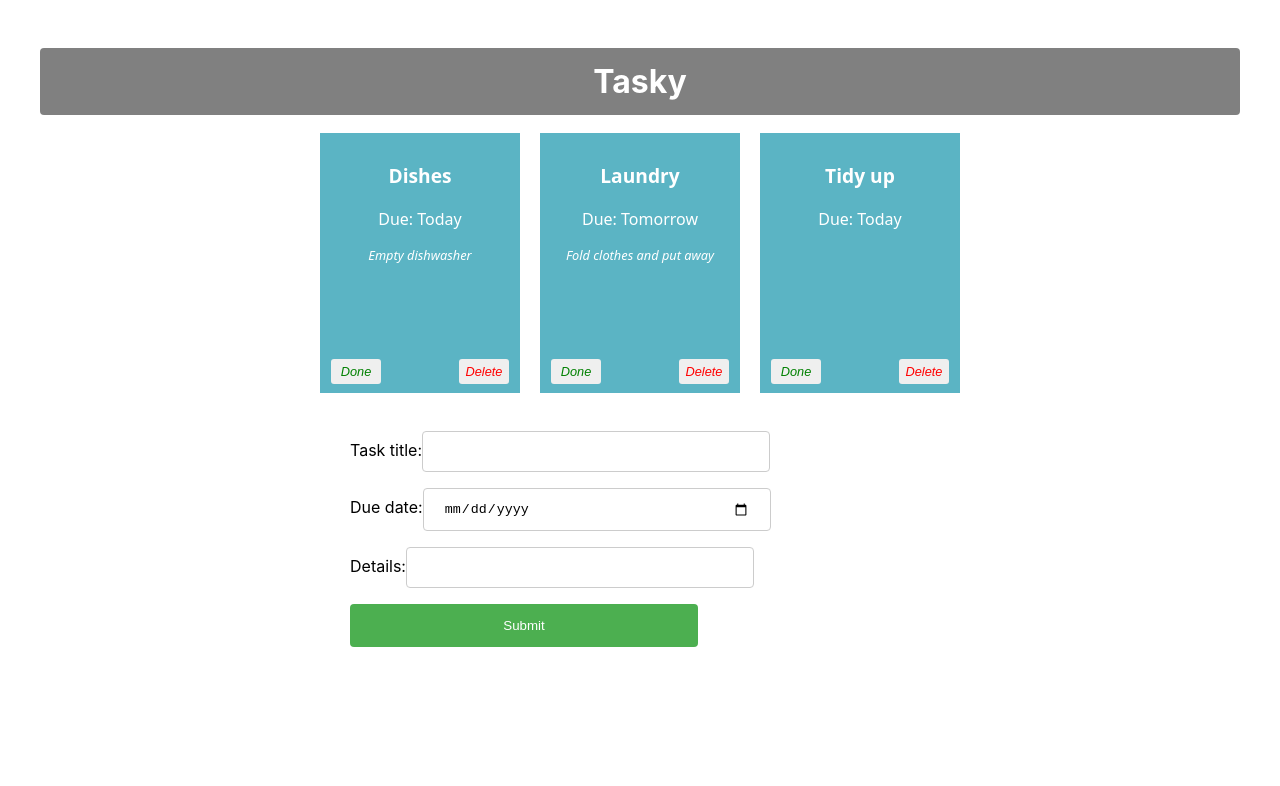
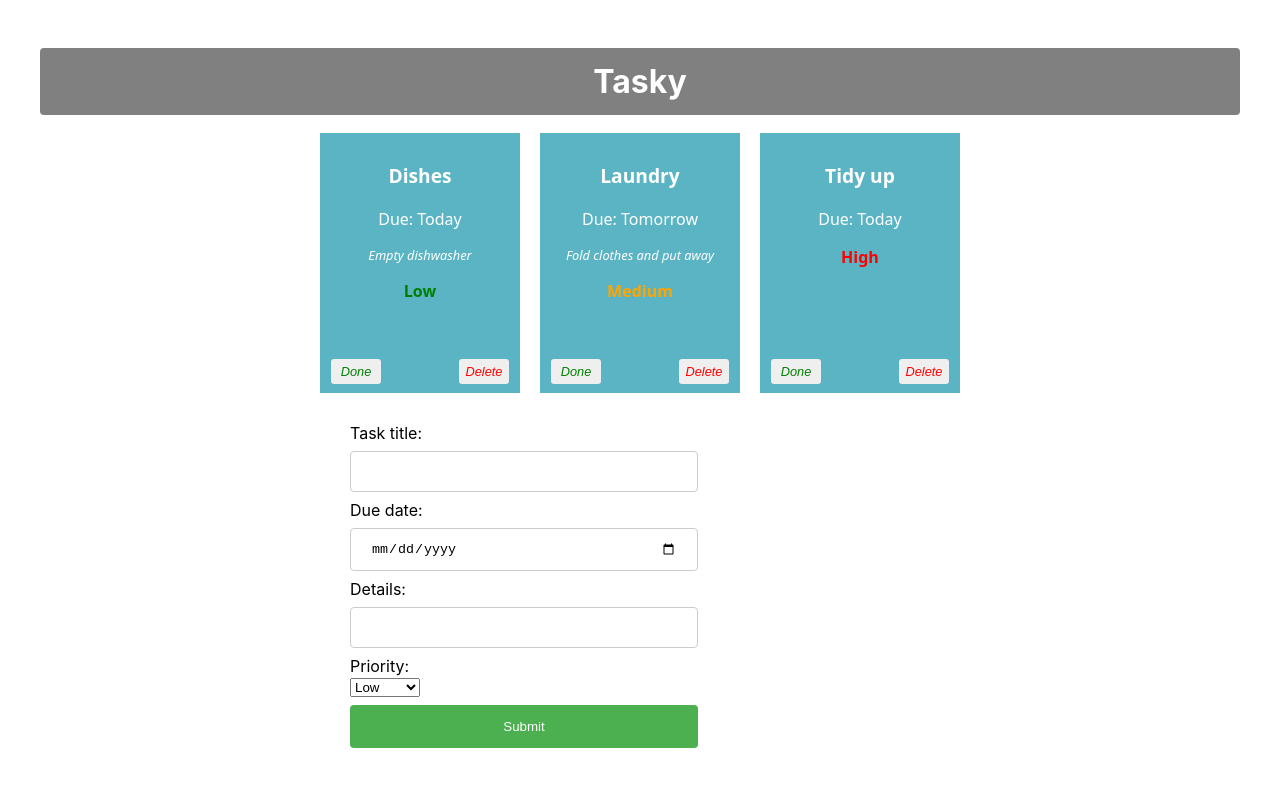
Before and after one commit to georgelipceanu/react-basics-labs, a React (Create React App) app in the folder tasky/: page / in a window 1280 px wide. Shown: the top 786 px of the page. Built offline with nearby package versions, Linux system fonts and the light colour scheme.

Commit message:
Added priority to tasks

```diff
--- a/tasky/src/App.css
+++ b/tasky/src/App.css
@@ -132,3 +132,7 @@
   width: 50%;
   margin: auto;
 }
+
+.priority {
+  font-weight: bold;
+}
--- a/tasky/src/App.js
+++ b/tasky/src/App.js
@@ -7,16 +7,17 @@
 function App() {
   const [ taskState, setTaskState ] = useState({
     tasks: [
-      { id: 1, title:"Dishes", description: "Empty dishwasher", deadline: "Today", done: false },
-      { id: 2, title: "Laundry", description: "Fold clothes and put away", deadline: "Tomorrow", done: false },
-      { id: 3, title: "Tidy up", deadline: "Today", done: false}
+      { id: 1, title:"Dishes", description: "Empty dishwasher", deadline: "Today", done: false, priority: "Low" },
+      { id: 2, title: "Laundry", description: "Fold clothes and put away", deadline: "Tomorrow", done: false, priority: "Medium" },
+      { id: 3, title: "Tidy up", deadline: "Today", done: false, priority: "High"}
     ]
   });
 
   const [ formState, setFormState ] = useState({
     title: "",
     description: "",
-    deadline: ""
+    deadline: "",
+    priority: "Low"
   });
 
   const formChangeHandler = (event) => {
@@ -32,12 +33,15 @@
       case "deadline":
           form.deadline = event.target.value;
           break;
+      case "priority":
+          form.priority = event.target.value;
+          break;
       default:
           form = formState;
     }
     setFormState(form);
+    console.log(formState);
   }
-  console.log(formState);
 
   const formSubmitHandler = (event) => {
     event.preventDefault();
@@ -72,6 +76,7 @@
           title={task.title}
           description={task.description}
           deadline={task.deadline}
+          priority={task.priority}
           key={task.id}
           done={task.done}
           markDone={() => doneHandler(index)}
--- a/tasky/src/components/Form.js
+++ b/tasky/src/components/Form.js
@@ -7,18 +7,32 @@
         <form onSubmit={props.submit}>
             <label>
                 Task title:
-                <input type="text" name="title" required onChange={(event) => props.change(event)}/>
             </label>
+            <br />
+            <input type="text" name="title" required onChange={(event) => props.change(event)}/>
             <br />
             <label>
                 Due date:
-                <input type="date" name="deadline" required onChange={(event) => props.change(event)}/>
             </label>
+            <br />
+            <input type="date" name="deadline" required onChange={(event) => props.change(event)}/>
             <br />
             <label>
                 Details:
-                <input type="text" name="description" onChange={(event) => props.change(event)}/>
             </label>
+            <br />
+            <input type="text" name="description" onChange={(event) => props.change(event)}/>
+            <br />
+            <label>
+                Priority:
+            </label>
+            <br />
+            <select type="" name="priority" required onChange={(event) => props.change(event)}>
+                <option value="Low">Low</option>
+                <option value="Medium">Medium</option>
+                <option value="High">High</option>
+            </select>
+            <br />
             <input type="submit" value="Submit" />
         </form>
     </div>
--- a/tasky/src/components/Task.js
+++ b/tasky/src/components/Task.js
@@ -9,6 +9,7 @@
             <p className='description'>{props.description}</p>
             <button onClick={props.markDone} className='doneButton'>Done</button>
             <button className='deleteButton' onClick={props.deleteTask}>Delete</button>
+            <p className='priority' style={{color: props.priority=="Low" ? 'green' : props.priority=="Medium" ? 'orange' : 'red'}}>{props.priority}</p>
         </div>
 
     )
```
